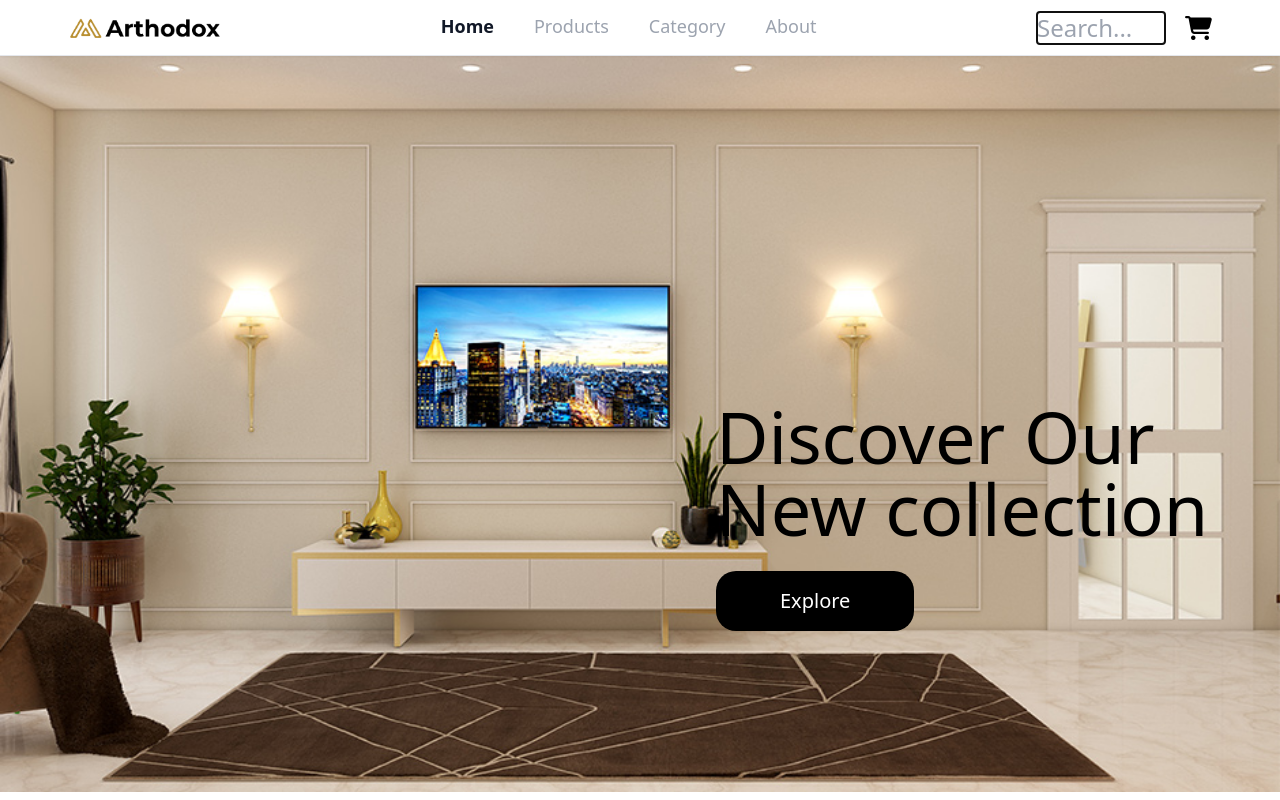
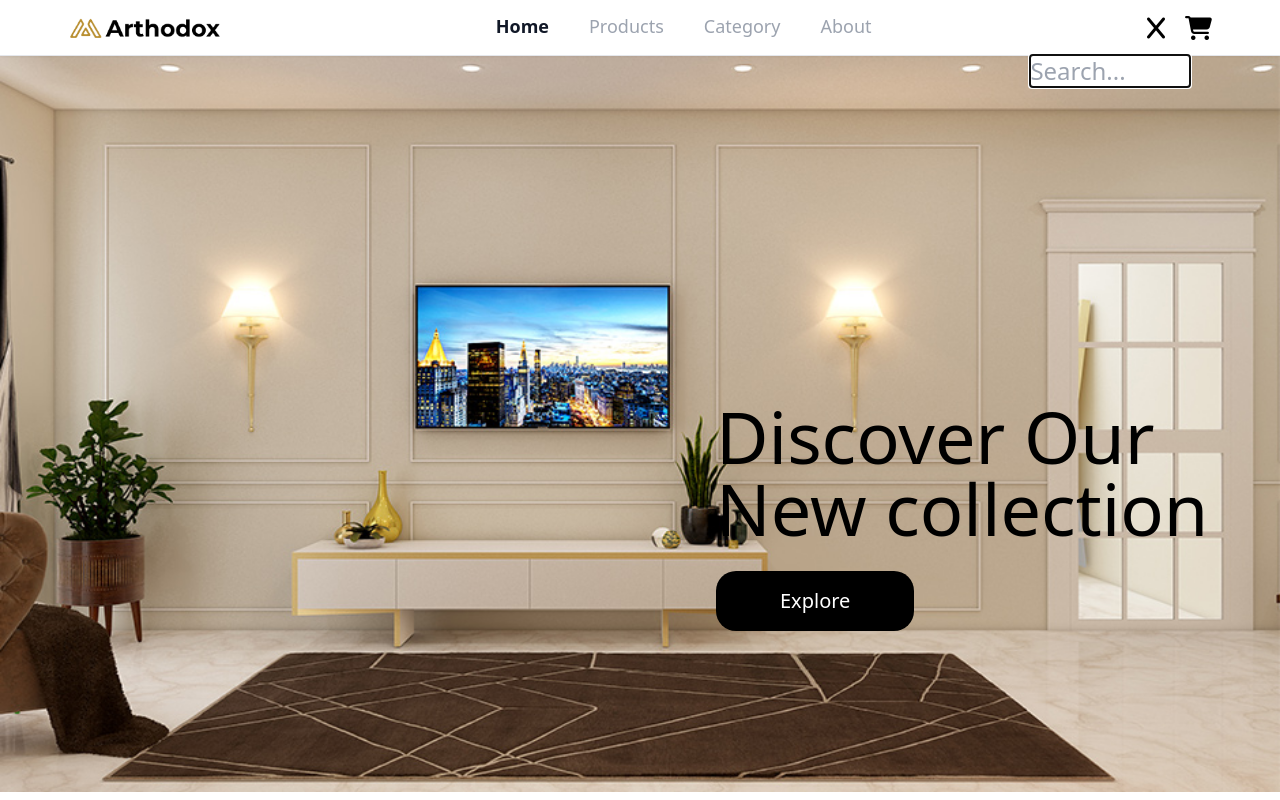
Before and after one commit to xscientisttech/arthodox-react, a React (Create React App) app: page / in a window 1280 px wide. Both pictures are taken after a click on the element 1153 px from the left and 27 px from the top of the page. Shown: the top 800 px of the page. Built offline with nearby package versions, Linux system fonts and the light colour scheme.

Commit message:
Added absolute position to the searchIcon

```diff
--- a/src/Components/SearchIcon.jsx
+++ b/src/Components/SearchIcon.jsx
@@ -10,11 +10,11 @@ function SearchIcon() {
   return (
     <div>
       <span onClick={toggleSearch}>
-        <i className={ searchOpen ? "" : "fa-solid fa-search"}></i>
+        <i className={ searchOpen ? "fa-solid fa-x" : "fa-solid fa-search"}></i>
       </span>
       {searchOpen && (
         <input
-        className="w-32"
+        className="w-40 absolute top-[100%] right-[7%]"
           type="text"
           placeholder="Search..."
           autoFocus
```
